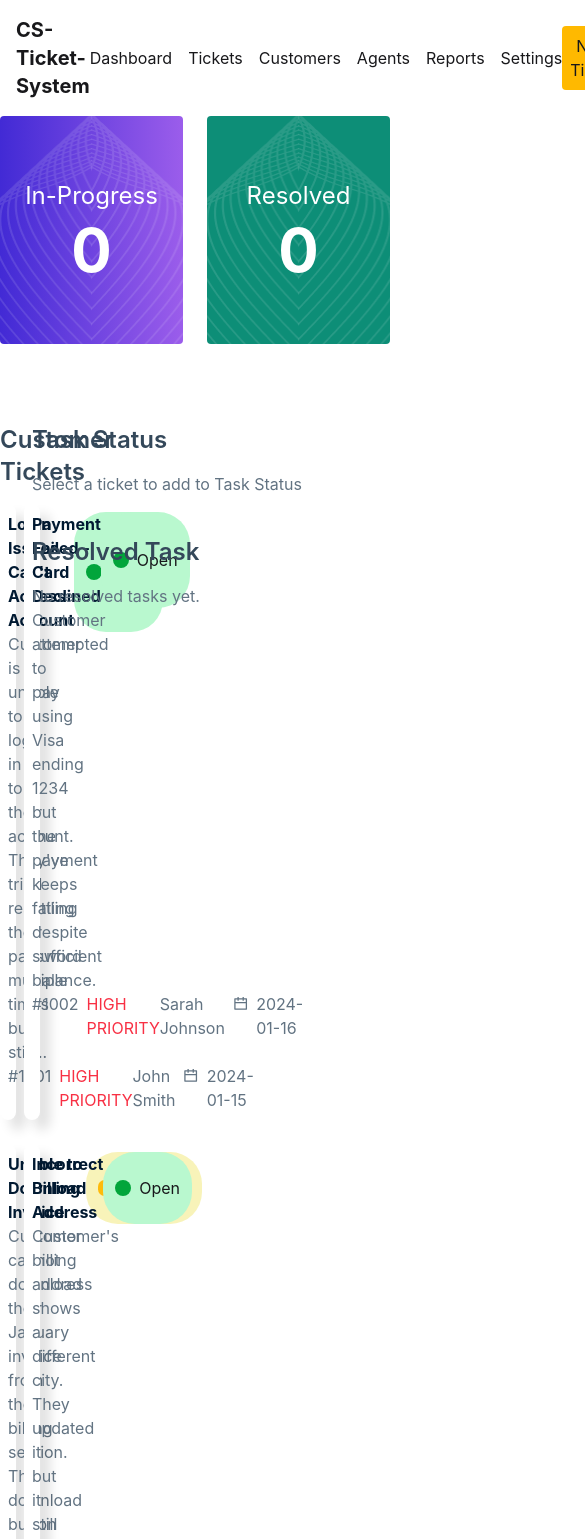
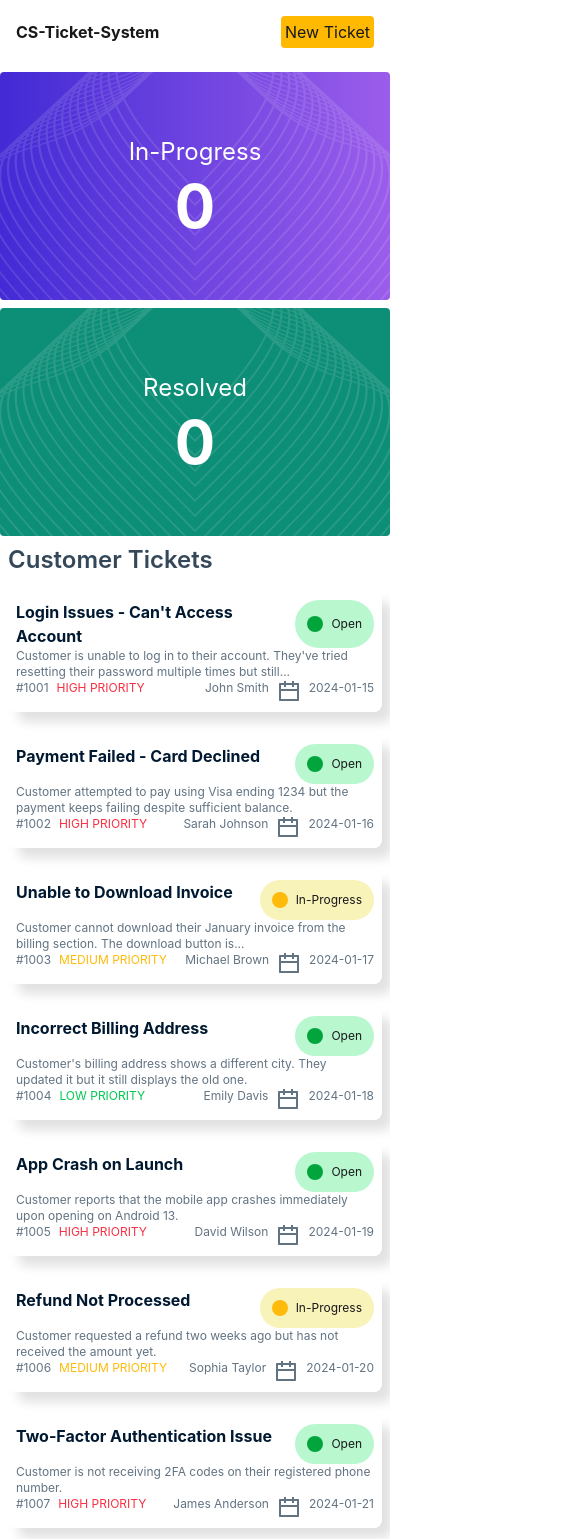
Before and after one commit to Noman172590/Customer_Support_Ticket_Syste, a React (Vite) app: page / in a window 390 px wide. Shown: the top 1539 px of the page, 585 px wide, since content can reach past the window. Built offline with nearby package versions, Linux system fonts and the light colour scheme.

Commit message:
responsive design

```diff
--- a/src/Components/Footer/Footer.jsx
+++ b/src/Components/Footer/Footer.jsx
@@ -32,16 +32,16 @@ const Footer = () => {
     },
   ];
   return (
-    <div className="max-w-7xl mx-auto  pt-20 pb-6 text-white">
-      <div className="grid grid-cols-5 gap-4 border-b pb-20">
+    <div className="max-w-7xl mx-auto p-2 md:pt-20 md:pb-6 text-white">
+      <div className="grid md:grid-cols-5 gap-4 border-b pb-20">
         {footerServive.map((item) => (
           <div>
-            <p className="font-bold text-2xl">{item.servie}</p>
+            <p className="font-bold  text-lg md:text-2xl">{item.servie}</p>
             <div className="mt-4">
               {item.serviceName.map((service, index) => (
-                <div key={index} className="mt-4 flex items-center gap-2">
+                <div key={index} className="mt-4 md:flex items-center gap-2">
                   {item.icon?.[index]}
-                  <p className="text-base text-[#A1A1AA]">{service}</p>
+                  <p className="text-xs md:text-base text-[#A1A1AA]">{service}</p>
                 </div>
               ))}
             </div>
@@ -49,7 +49,7 @@ const Footer = () => {
         ))}
       </div>
       <div>
-        <p className="text-center py-7">© 2026 CS — Ticket System. All rights reserved.</p>
+        <p className="md:text-center text-2xl py-7">© 2026 CS — Ticket System. All rights reserved.</p>
       </div>
     </div>
   );
--- a/src/Components/Navbar/NavBar.jsx
+++ b/src/Components/Navbar/NavBar.jsx
@@ -1,5 +1,3 @@
-import React from "react";
-
 const NavBar = () => {
   const menuBar = [
   { name: "Dashboard", path: "/" },
@@ -11,13 +9,13 @@ const NavBar = () => {
 ];
   return (
     <div className="max-w-7xl mx-auto  p-4 flex justify-between items-center">
-      <p className="text-xl font-bold">CS-Ticket-System</p>
-      <ul className="flex gap-4">
+      <p className=" text-base md:text-xl font-bold">CS-Ticket-System</p>
+      <ul className="md:flex gap-4 hidden">
         {menuBar.map((item) => (
           <li className="cursor-pointer" key={item.name}>{item.name}</li>
         ))}
       </ul>
-      <button className="cursor-pointer bg-amber-400 p-2 rounded">
+      <button className="cursor-pointer bg-amber-400 p-1 md:p-2 rounded">
         New Ticket
       </button>
     </div>
--- a/src/Components/Share/Banner.jsx
+++ b/src/Components/Share/Banner.jsx
@@ -1,9 +1,8 @@
-import React from "react";
 import { backgroundImage } from "../../assets";
 
 const Banner = ({InProgress="In-Progress",number=0,backgroundColor = "linear-gradient(to right, #422AD5, #9B5DEB)",}) => {
   return (
-    <div style={{ background: backgroundColor }} className={`relative w-full overflow-hidden rounded  py-16`}>
+    <div style={{ background: backgroundColor }} className={`relative w-full overflow-hidden rounded  py-16 my-2 md:my-0`}>
       {/* Left Background Image */}
       <div
         className="absolute inset-y-0 left-0 w-1/2 bg-no-repeat bg-left"
--- a/src/Components/Ticket/Ticket.jsx
+++ b/src/Components/Ticket/Ticket.jsx
@@ -2,7 +2,7 @@ import { use, useEffect, useState } from "react";
 import { CorrectICon, DateIcon } from "../../assets";
 import Swal from "sweetalert2";
 
-const sameClass = "text-[#627382] text-base";
+const sameClass = "text-[#627382] text-xs md:text-base";
 
 const priorityColor = {
   HIGH: "text-[#F83044]",
@@ -75,15 +75,15 @@ const Ticket = ({ data, setProgress, setResolved }) => {
   }, [ticketSolvedStatus, setResolved]);
 
   return (
-    <div className="max-w-7xl mx-auto py-20">
-      <div className="grid grid-cols-[minmax(0,1fr)_358px] gap-8">
+    <div className="max-w-7xl mx-auto px-2 md:py-20">
+      <div className="grid md:grid-cols-[minmax(0,1fr)_358px] gap-8">
         {/* Customer Tickets */}
         <div>
           <p className="mb-4 text-[#34485A] font-semibold text-2xl">
             Customer Tickets
           </p>
 
-          <div className="grid grid-cols-2 gap-6">
+          <div className="grid md:grid-cols-2 gap-6">
             {customerTickets.map((item) => (
               <div
                 key={item.id}
@@ -104,7 +104,7 @@ const Ticket = ({ data, setProgress, setResolved }) => {
                       }`}
                     ></div>
 
-                    <div>{item.status}</div>
+                    <div className="text-xs md:text-base">{item.status}</div>
                   </div>
                 </div>
 
@@ -114,7 +114,7 @@ const Ticket = ({ data, setProgress, setResolved }) => {
                   <div className="flex gap-2">
                     <p className={sameClass}>#{item.id}</p>
 
-                    <p className={priorityColor[item.priority]}>
+                    <p className={`${priorityColor[item.priority]} text-xs md:text-base`}>
                       {item.priority} PRIORITY
                     </p>
                   </div>
@@ -122,7 +122,7 @@ const Ticket = ({ data, setProgress, setResolved }) => {
                   <div className="flex gap-2">
                     <p className={sameClass}>{item.customer}</p>
 
-                    <div className="flex gap-2 text-[#627382]">
+                    <div className="flex gap-2 text-[#627382] text-xs md:text-base">
                       <DateIcon />
                       {item.date}
                     </div>
--- a/src/Page/Home/Home.jsx
+++ b/src/Page/Home/Home.jsx
@@ -12,7 +12,7 @@ const Home = () => {
   return (
     <div>
       <NavBar />
-      <div className="max-w-7xl mx-auto  flex gap-6 ">
+      <div className="max-w-7xl mx-auto   md:flex gap-6 ">
         <Banner number={progress} />
         <Banner number={resolved} InProgress="Resolved" backgroundColor="#0D8E77" />
       </div>
```
Also changed, not shown: 1 other file (tests, documents, lock files or other folders).
